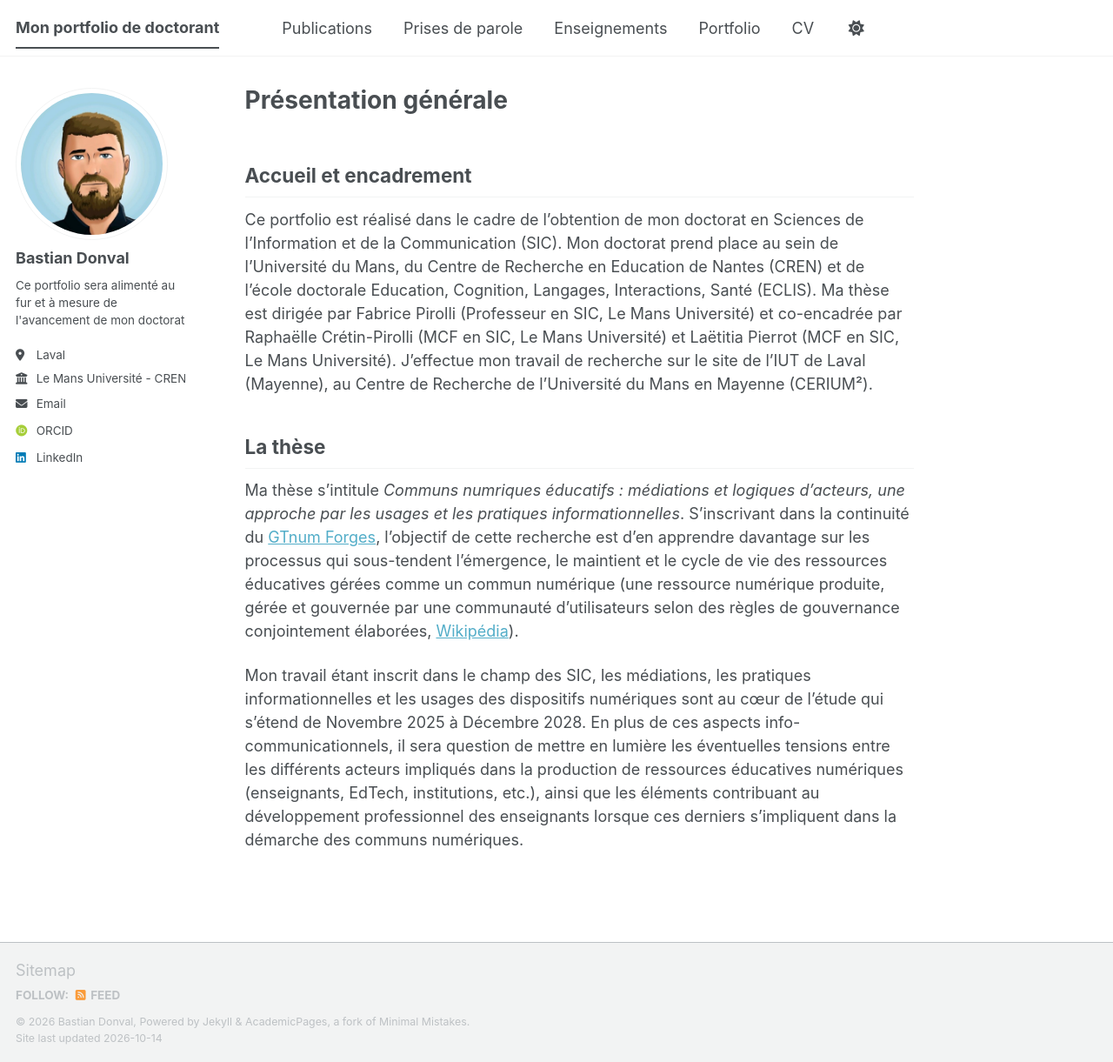
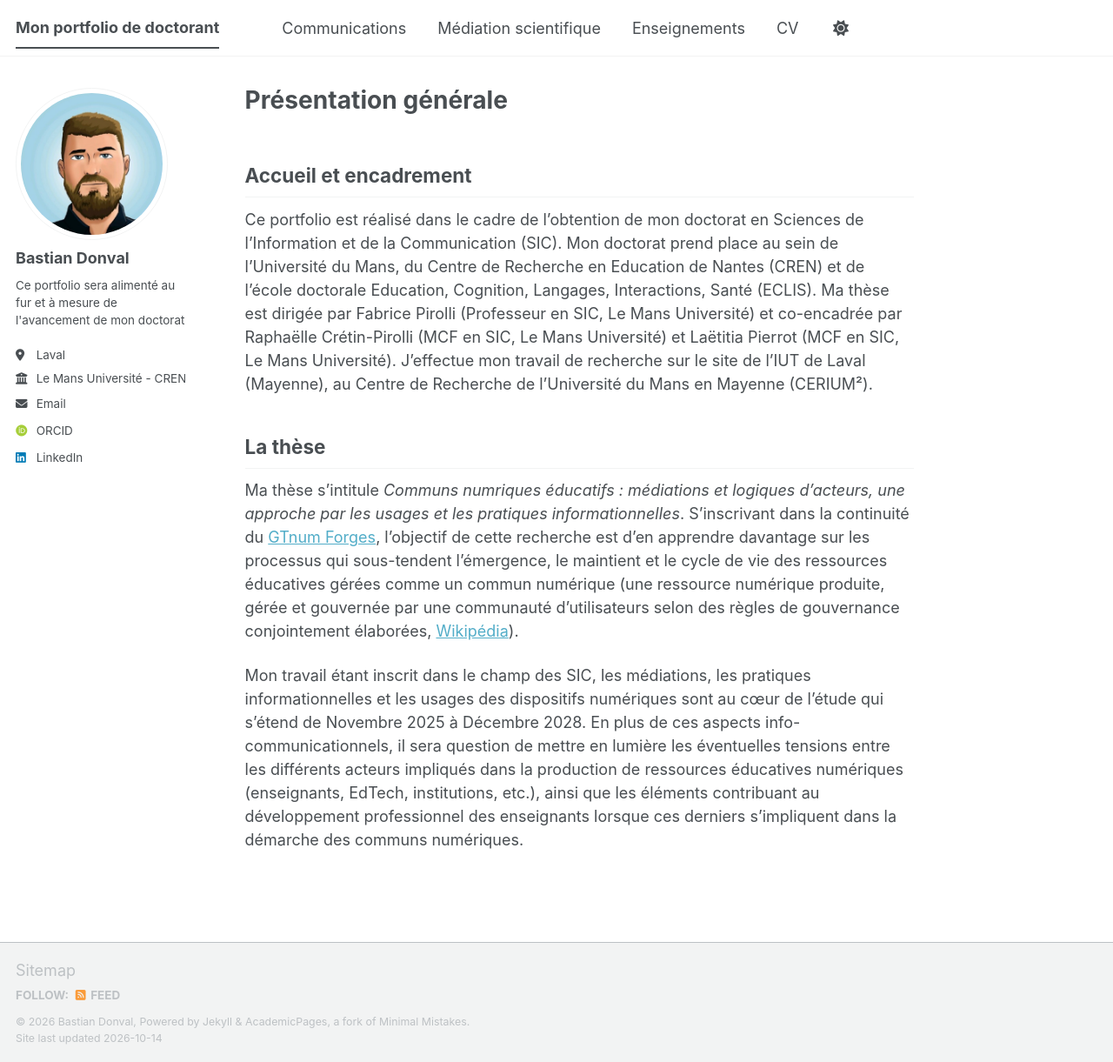
Before and after one commit to BDonval/bdonval_page.github.io, a Jekyll site: the page built from _pages/about.md, in a window 1280 px wide and 1221 px high. Shown: the whole window at 87% size. Built offline with Jekyll 4.4.1, drawn with Linux system fonts in a browser that asks for light colours; some web fonts are replaced; a script bundle is joined from its source files by our own code; library files that are not in the unit come from our copies.

Commit message:
Update navigation.yml
Changement des titres Communications et Médiation scientifique
Suppression de la rubrique Portfolio

```diff
--- a/_data/navigation.yml
+++ b/_data/navigation.yml
@@ -8,17 +8,17 @@
 #      Markdown formatted page while the second is generated using JSON.
 
 main:
-  - title: "Publications"
+  - title: "Communications"
     url: /publications/
 
-  - title: "Prises de parole"
+  - title: "Médiation scientifique"
     url: /talks/
 
   - title: "Enseignements"
     url: /teaching/
 
-  - title: "Portfolio"
-    url: /portfolio/
+ # - title: "Portfolio"
+  #  url: /portfolio/
 
  # - title: "Blog Posts"
  #  url: /year-archive/
```
